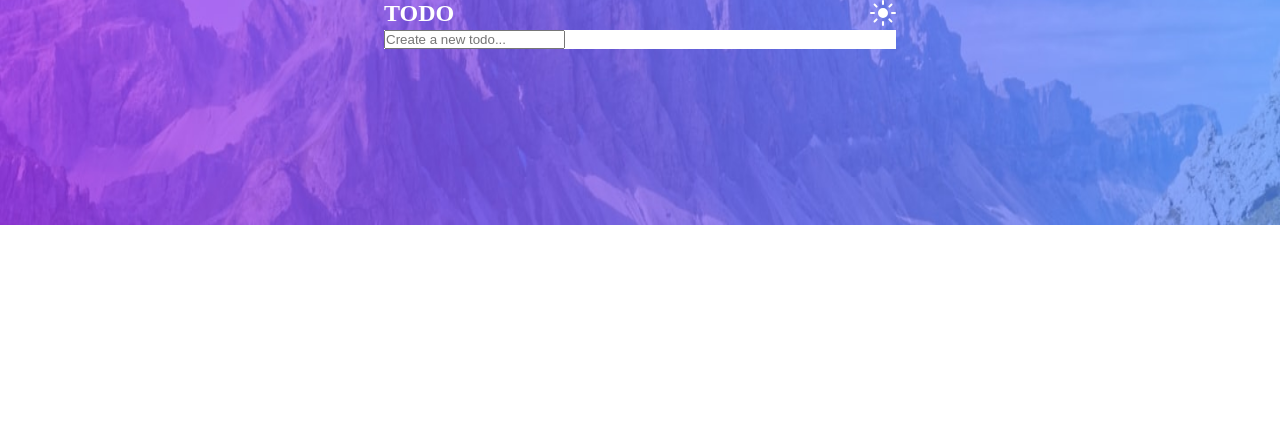
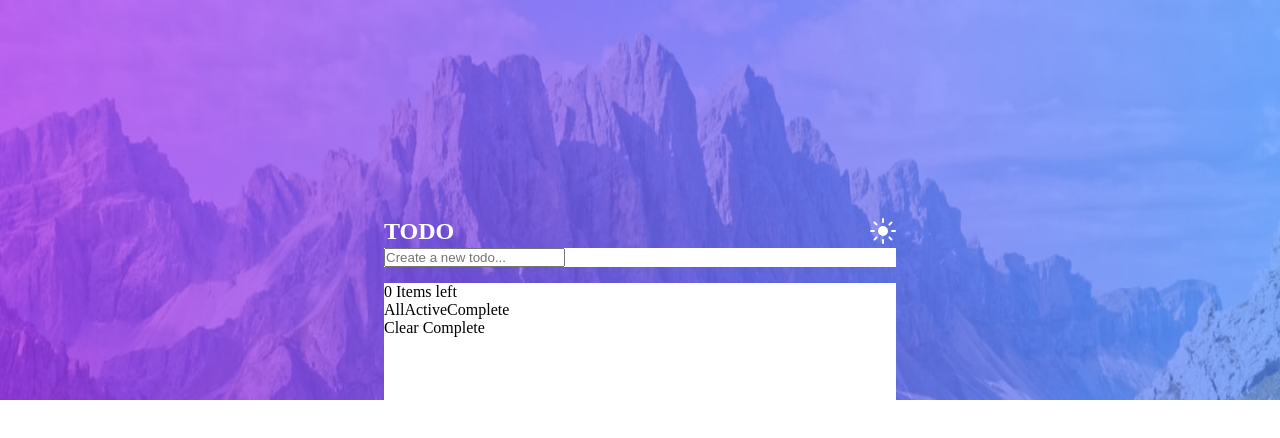
Before and after one commit to michellecordovi/To-Do-List, a React (Vite) app: page / in a window 1280 px wide. Shown: the top 438 px of the page. Built offline with nearby package versions, Linux system fonts and the light colour scheme.

Commit message:
create tasks grid box

```diff
--- a/src/App.css
+++ b/src/App.css
@@ -18,4 +18,12 @@ main{
 #input-box {
     width: 100%;
     background-color: white;
+    margin-bottom: 1rem;
 }
+
+
+/* TASKS GRID */
+#tasks-grid{
+    background-color: white;
+    min-height: 300px;
+}
--- a/src/components/TasksBox.jsx
+++ b/src/components/TasksBox.jsx
@@ -1,9 +1,11 @@
 import InputBox from "./InputBox";
+import TasksGrid from "./TasksGrid";
 
 function TasksBox(){
     return (
         <section id="to-do-section">
             <InputBox />
+            <TasksGrid />
         </section>
     )
 }
--- a/src/components/TasksGrid.jsx
+++ b/src/components/TasksGrid.jsx
@@ -0,0 +1,23 @@
+function TasksGrid() {
+    return (
+        <div id="tasks-grid">
+            <div id="to-do-list">
+
+            </div>
+
+            <div id="task-filters">
+                <span id="items-left">0 Items left</span>
+
+                <div id="filter-options">
+                    <span>All</span>
+                    <span>Active</span>
+                    <span>Complete</span>
+                </div>
+
+                <span id="clear-completed">Clear Complete</span>
+            </div>
+        </div>
+    )
+}
+
+export default TasksGrid;
--- a/src/index.css
+++ b/src/index.css
@@ -13,6 +13,7 @@ body{
 #root{
   width: 100%;
   height: 100%;
+  min-height: 100vh;
   display: flex;
   align-items: center;
   justify-content: center;
@@ -24,6 +25,7 @@ body{
   max-height: 50vh;
   object-fit:fill;
   position: absolute;
+  top: 0px;
   z-index: -1;
 }
 
```
Also changed, not shown: src/components/Task.jsx (added).
